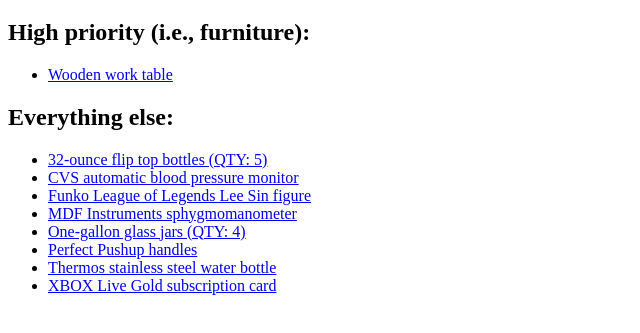
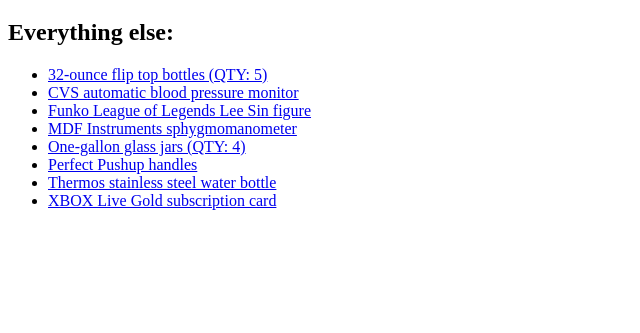
Before and after one commit to macht/declutter, an Astro site: page / in a window 1280 px wide. Shown: the part 61-394 px from the top of the page, without its empty margins (0-640 px from the left). Built offline with nearby package versions, Linux system fonts and the light colour scheme; Astro itself is replaced by a stand-in of ours.

Commit message:
conditionally render high priority items; update inventory

```diff
--- a/src/data/items.json
+++ b/src/data/items.json
@@ -1,11 +1,4 @@
 [
-    {
-        "id": "2",
-        "title": "Wooden work table",
-        "image": "./images/2.jpg",
-        "description": "Worn, but solid.",
-        "priority": true
-    },
     {
         "id": "4",
         "title": "Thermos stainless steel water bottle",
--- a/src/pages/index.astro
+++ b/src/pages/index.astro
@@ -7,17 +7,23 @@
 ---
 
 <BaseLayout pageTitle={pageTitle}>
+	{priorityItems?.length > 0 &&
+		<div>
 			<h2>High priority (i.e., furniture):</h2>
 			<ul>
 				{priorityItems
 					.sort((a, b) => a.data.title.localeCompare(b.data.title))
 					.map((item: any) => <li><a href={`/items/${item.id}/`}>{item.data.title}</a></li>)}
 			</ul>
+		</div>
+	}
 
+	<div>
 		<h2>Everything else:</h2>
 		<ul>
 			{standarditems
 				.sort((a, b) => a.data.title.localeCompare(b.data.title))
 				.map((item: any) => <li><a href={`/items/${item.id}/`}>{item.data.title}</a></li>)}
 		</ul>
+	</div>
 </BaseLayout>
```
Also changed, not shown: src/data/images/2.jpg (deleted). Lines whose indentation alone changed are shown as unchanged.
